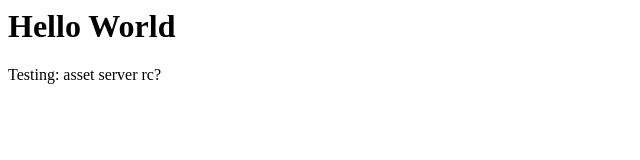
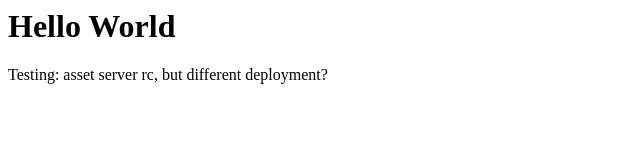
Before and after one commit to geelen/html2, a plain HTML site: page index.html in a window 1280 px wide. Shown: the whole page, without its empty margins (0-640 px from the left). Drawn offline with Linux system fonts and the light colour scheme.

Commit message:
Update index.html

```diff
--- a/index.html
+++ b/index.html
@@ -1,6 +1,6 @@
 <html>
 <body>
 <h1>Hello World</h1>
-  <p>Testing: asset server rc?</p>
+  <p>Testing: asset server rc, but different deployment?</p>
 </body>
 </html>
```
